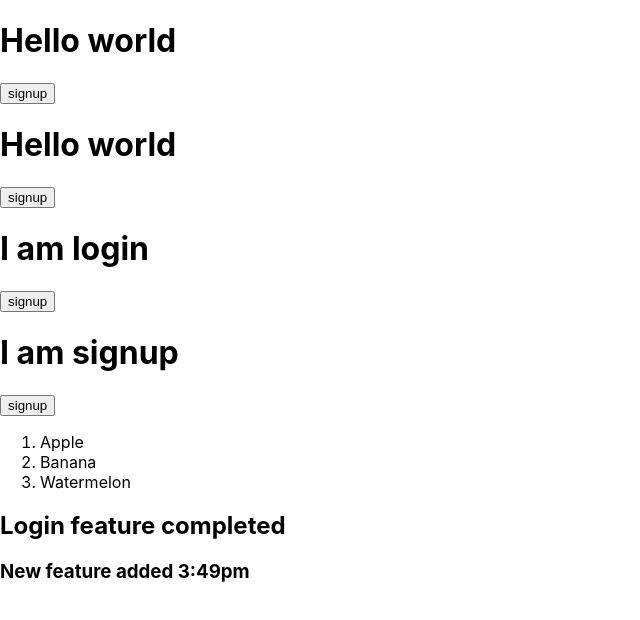
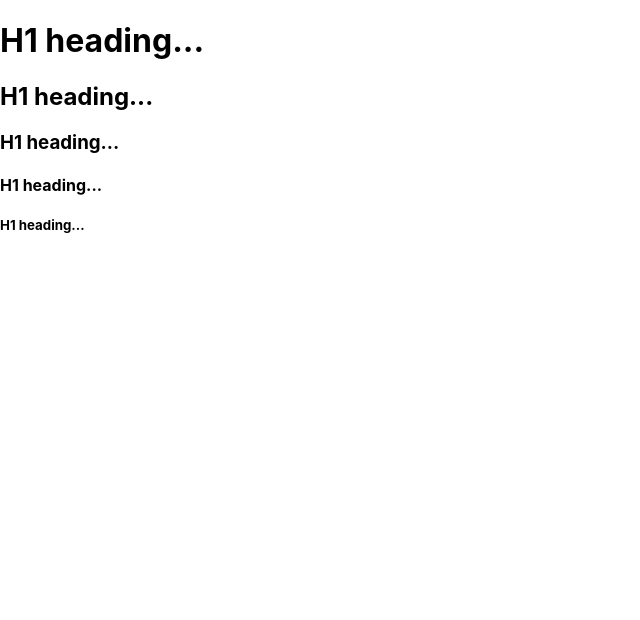
Before and after one commit to saiDev1999/3R_React_Class, a React (Create React App) app: page / in a window 1280 px wide. Shown: the top 620 px of the page, without its empty margins (0-640 px from the left). Built offline with nearby package versions, Linux system fonts and the light colour scheme.

Commit message:
jsx, rules, exports, fragments

```diff
--- a/src/App.js
+++ b/src/App.js
@@ -1,24 +1,25 @@
 
 import Button from "./components/button/button.js"
 import ListComponent from "./components/list/list.js"
+import Heading1,{Heading2 as SecondaryHeading,Heading3,Heading4,Heading5} from "./components/headings/headings.js"
 
 
 function Hello(){
+  const isSubscibed=false
+
+
   return(
-    <div>
-      <h1>Hello world</h1>
-      <Button />
-      <h1>Hello world</h1>
-      <Button />
-      <h1>I am login</h1>
-      <Button />
-      <h1>I am signup</h1>
-      <Button />
-      <ListComponent/>
-<h2>Login feature completed</h2>
-<h3>New feature added 3:49pm</h3>
-    </div>
+    <>
+      <Heading1/>
+      <SecondaryHeading/>
+      <Heading3/>
+      <Heading4></Heading4>
+      <Heading5></Heading5>
+
+
+    </>
   )
+
 }
 
 export default Hello
--- /dev/null
+++ b/src/components/headings/headings.js
@@ -0,0 +1,41 @@
+
+
+
+const Heading1 = () =>{
+    return(
+        <div>
+            <h1>H1 heading...</h1>
+        </div>
+    )
+}
+export default Heading1
+
+export const Heading2 = () =>{
+    return(
+        <div>
+            <h2>H1 heading...</h2>
+        </div>
+    )
+}
+
+export const Heading3 = () =>{
+    return(
+        <div>
+            <h3>H1 heading...</h3>
+        </div>
+    )
+}
+export const Heading4 = () =>{
+    return(
+        <div>
+            <h4>H1 heading...</h4>
+        </div>
+    )
+}
+export const Heading5 = () =>{
+    return(
+        <div>
+            <h5>H1 heading...</h5>
+        </div>
+    )
+}
```
Also changed, not shown: 1 other file (tests, documents, lock files or other folders).
